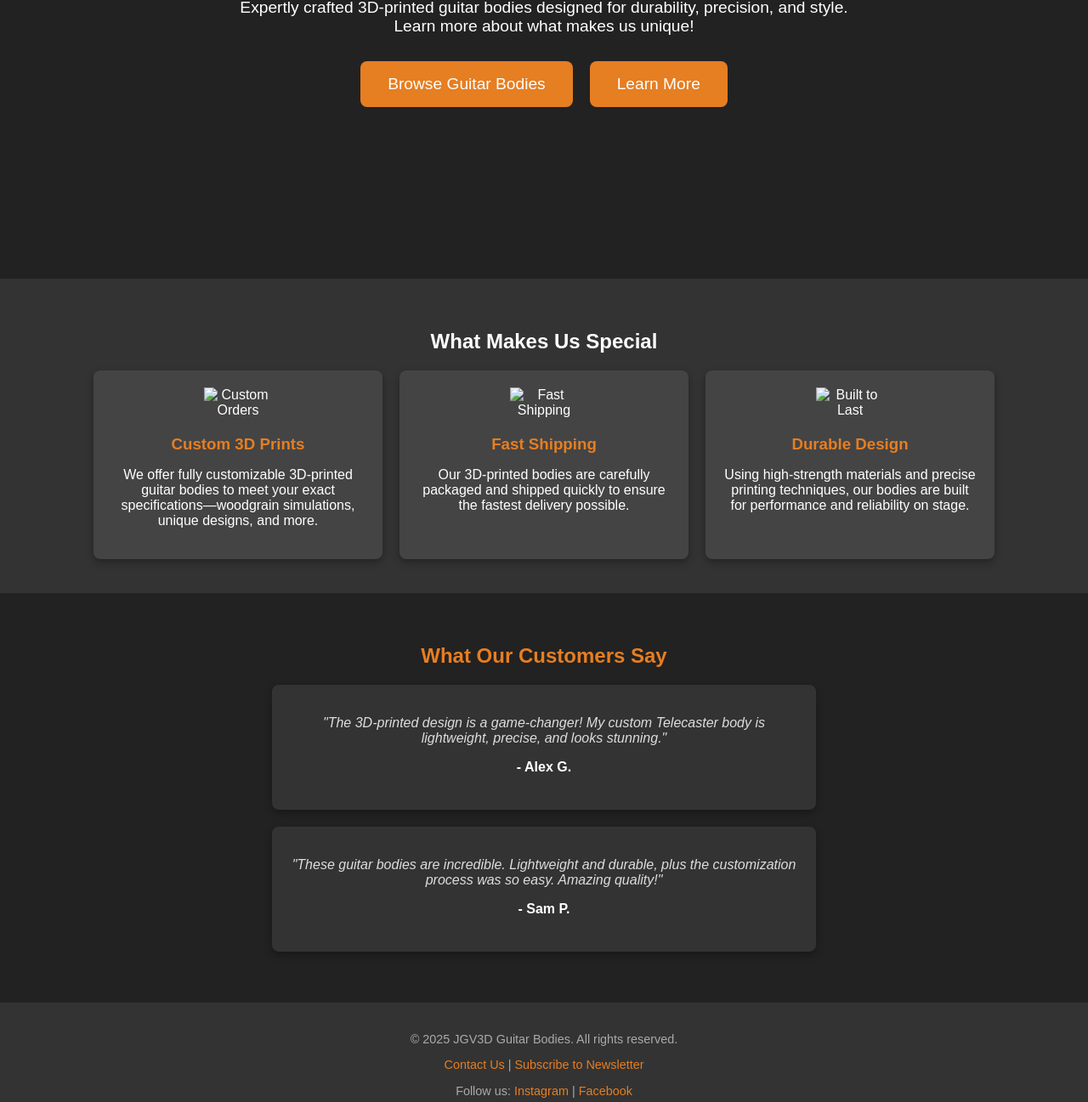
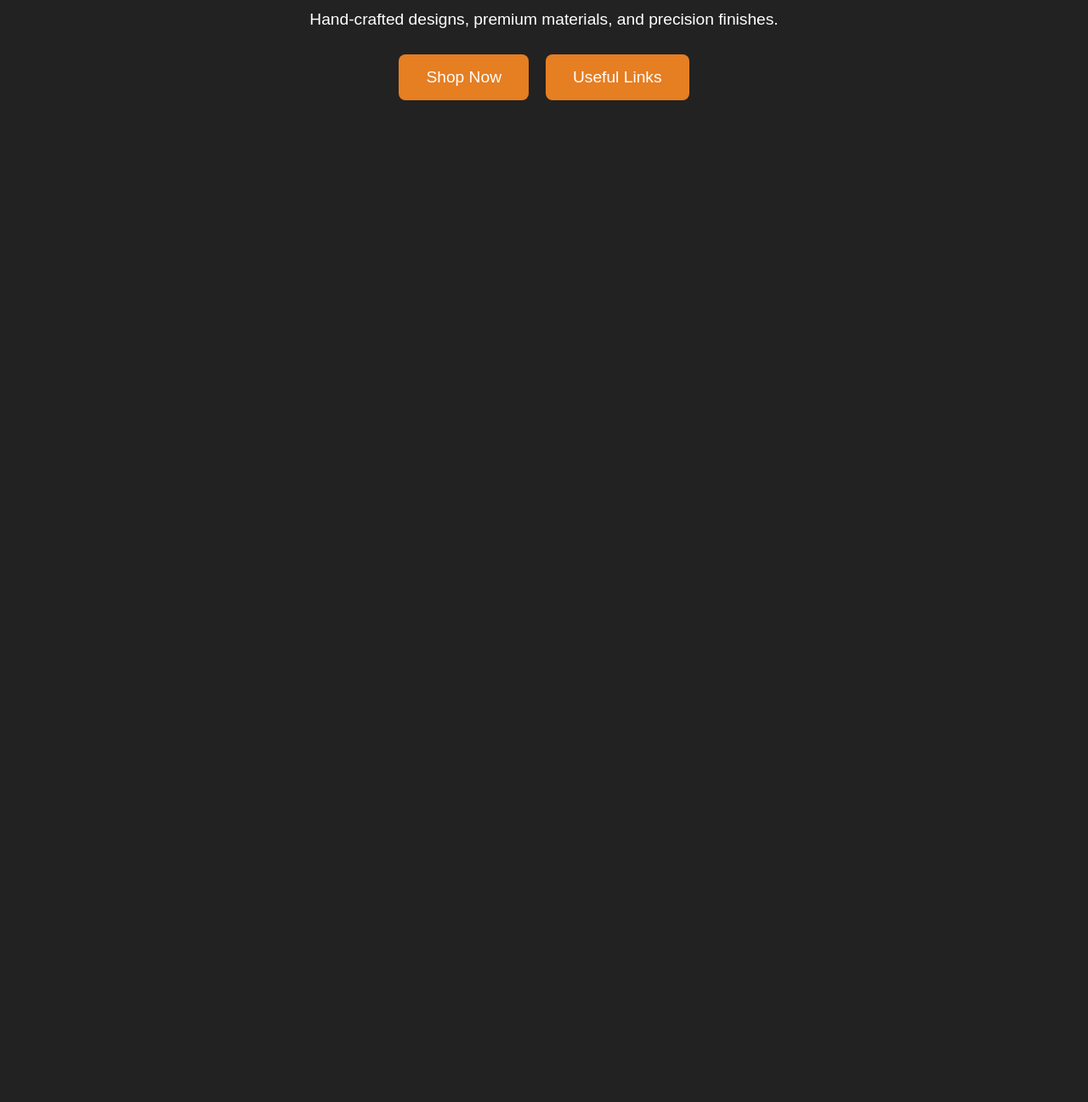
Before and after one commit to dvdspncr334/Website, a plain HTML site: page index.html in a window 1280 px wide. Shown: the part 390-1687 px from the top of the page at 85% size. After the commit the page ends 800 px from the top, so only its background shows below. Drawn offline with Linux system fonts and the light colour scheme.

Commit message:
Revise index.html layout and content
Updated the HTML structure and content for the JGV3D Guitar Bodies website, including changes to the header, hero section, and added Useful Links.

```diff
--- a/index.html
+++ b/index.html
@@ -2,72 +2,32 @@
 <html lang="en">
 <head>
   <meta charset="UTF-8">
-  <title>Welcome to JGV3D Guitar Bodies</title>
-  <link rel="stylesheet" href="style.css"> <!-- Link to the global stylesheet -->
+  <title>JGV3D Guitar Bodies</title>
+  <link rel="stylesheet" href="style.css">
 </head>
 <body>
   <!-- Header -->
-  <header class="header">
-    <h1>Welcome to JGV3D</h1>
+  <header>
+    <h1>JGV3D Guitar Bodies</h1>
     <div class="header-buttons">
-      <a href="shop.html">Shop</a>
-      <a href="about.html">About Us</a> <!-- Added About Us link -->
-      <a href="cart.html">Cart</a>
+      <a href="Shop.html">Shop</a>
+      <a href="Cart.html">Cart</a>
+      <a href="UsefulLinks.html">Useful Links</a>
     </div>
   </header>
 
-  <!-- Hero Section -->
-  <div class="hero">
+  <!-- Hero -->
+  <section class="hero">
     <div>
-      <h1>Welcome to JGV3D Guitar Bodies</h1>
-      <p>Expertly crafted 3D-printed guitar bodies designed for durability, precision, and style. <br>Learn more about what makes us unique!</p>
+      <h1>Custom Guitar Bodies</h1>
+      <p>Hand-crafted designs, premium materials, and precision finishes.</p>
       <div class="button-container">
-        <a class="button" href="shop.html">Browse Guitar Bodies</a>
-        <a class="button" href="about.html">Learn More</a> <!-- Added Learn More button -->
-      </div>
-    </div>
-  </div>
-
-  <!-- Features Section -->
-  <section class="features">
-    <h2>What Makes Us Special</h2>
-    <div class="feature-cards">
-      <div class="feature-card">
-        <img src="images/custom-orders-icon.png" alt="Custom Orders">
-        <h3>Custom 3D Prints</h3>
-        <p>We offer fully customizable 3D-printed guitar bodies to meet your exact specifications—woodgrain simulations, unique designs, and more.</p>
-      </div>
-      <div class="feature-card">
-        <img src="images/fast-shipping-icon.png" alt="Fast Shipping">
-        <h3>Fast Shipping</h3>
-        <p>Our 3D-printed bodies are carefully packaged and shipped quickly to ensure the fastest delivery possible.</p>
-      </div>
-      <div class="feature-card">
-        <img src="images/quality-icon.png" alt="Built to Last">
-        <h3>Durable Design</h3>
-        <p>Using high-strength materials and precise printing techniques, our bodies are built for performance and reliability on stage.</p>
+        <a class="button" href="Shop.html">Shop Now</a>
+        <a class="button" href="UsefulLinks.html">Useful Links</a>
       </div>
     </div>
   </section>
 
-  <!-- Testimonials Section -->
-  <section class="testimonials">
-    <h2>What Our Customers Say</h2>
-    <div class="testimonial">
-      <p>"The 3D-printed design is a game-changer! My custom Telecaster body is lightweight, precise, and looks stunning."</p>
-      <h4>- Alex G.</h4>
-    </div>
-    <div class="testimonial">
-      <p>"These guitar bodies are incredible. Lightweight and durable, plus the customization process was so easy. Amazing quality!"</p>
-      <h4>- Sam P.</h4>
-    </div>
-  </section>
-
-  <!-- Footer Section -->
-  <footer class="footer">
-    <p>&copy; 2025 JGV3D Guitar Bodies. All rights reserved.</p>
-    <p><a href="mailto:support@jgv3d.com">Contact Us</a> | <a href="#">Subscribe to Newsletter</a></p>
-    <p>Follow us: <a href="https://instagram.com/jgv3d">Instagram</a> | <a href="https://facebook.com/jgv3d">Facebook</a></p>
-  </footer>
+  <!-- Add your existing sections (Features, Testimonials, Footer, etc.) below -->
 </body>
 </html>
```
